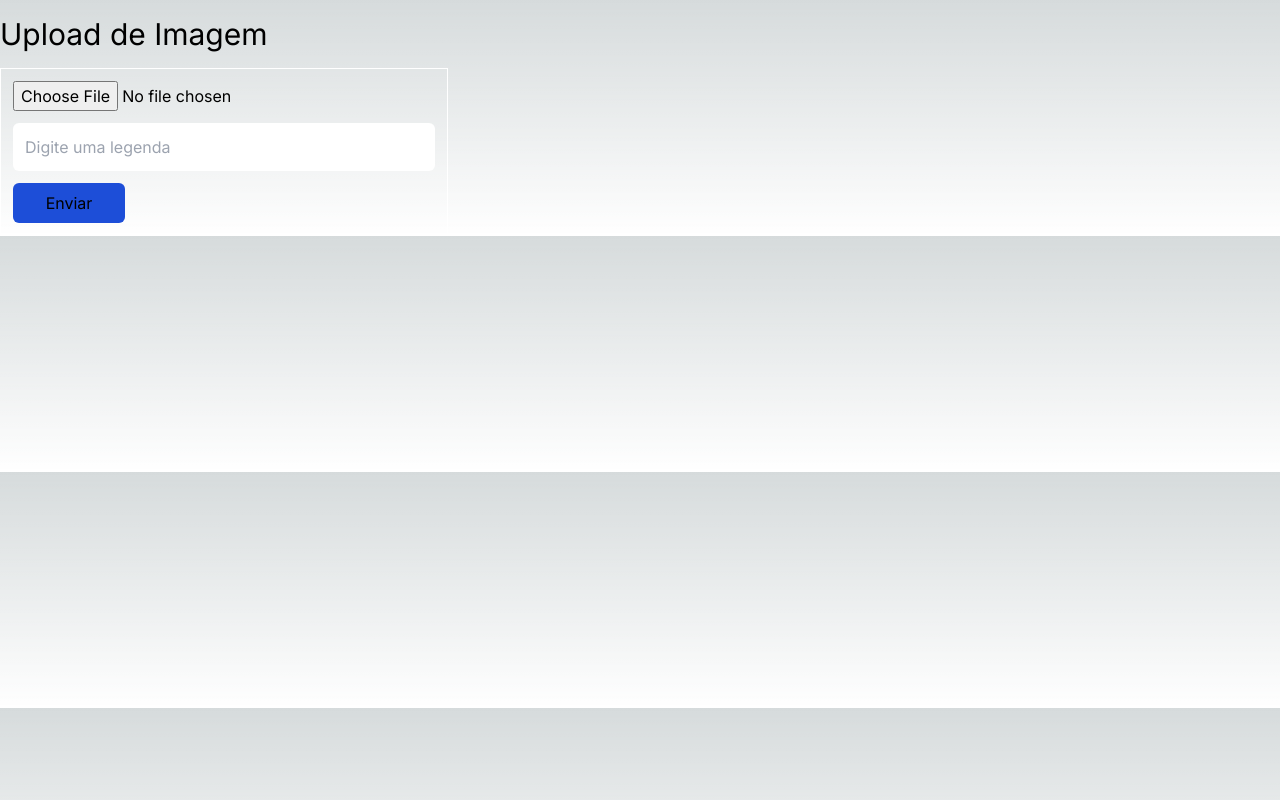
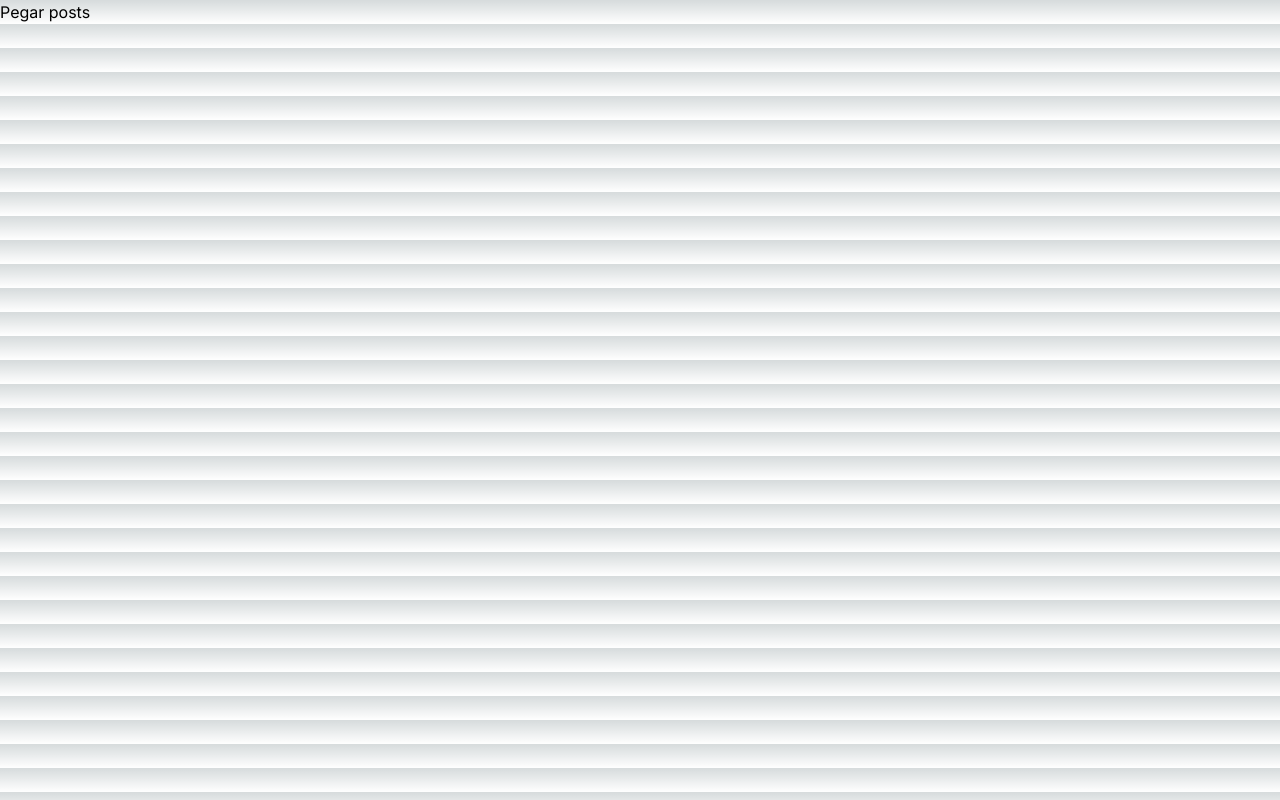
Before and after one commit to ClaudineRoberto/curso-react, a Next.js app in the folder react-primeiro-projeto/: page / in a window 1280 px wide. Built offline with nearby package versions, Linux system fonts and the light colour scheme.

Commit message:
fazendo requisição GET com axios

```diff
--- a/react-primeiro-projeto/src/app/page.tsx
+++ b/react-primeiro-projeto/src/app/page.tsx
@@ -1,68 +1,26 @@
 "use client"
 
-import { useRef, useState } from "react";
-
+import axios from "axios";
 
 const page = () => {
 
-  const [legendInput, setLegendInput] = useState('')
-  const fileInputRef = useRef<HTMLInputElement>(null)
+  const handleGetPosts = async () => {
+    const requestParams = {
+      postId: 1,
+      sort: 'desc'
+    }
 
-  const handleFileSend = async () => {
-    //verificando se existe o campo files dentro do campo input
-    if(fileInputRef.current?.files && fileInputRef.current.files.length > 0){
-      const fileItem = fileInputRef.current.files[0]
-      //verificando se o arquivo é uma imagem
-      const allowedTypes = ['image/jpeg', 'image/png', 'image/jpg']
+    const response = await axios.get("https://jsonplaceholder.typicode.com/comments", {
+      params: requestParams
+    })
 
-      if (allowedTypes.includes(fileItem.type)){
+    console.log(response.data)
 
-        const data = new FormData();
-        data.append('image', fileItem);
-        data.append('legend', legendInput);
-
-        const res = await fetch ('https://jsonplaceholder.typicode.com/posts', {
-          method: 'POST',
-          body: data,
-          headers: {
-            'Content-Type': 'multipart/form-data'
-          }
-        });
-
-        const json = await res.json();
-        console.log(json);
-
-      } else {
-        alert('Tipo de arquivo não permitido');
-      }
-
-    } else {
-      alert('Você precisa selecionar um arquivo');
-
-    }
   }
 
-    return (
+  return (
         <div className="container mx-auto">
-          <h1 className="text-3xl mt-4">Upload de Imagem</h1>
-
-            <div className="flex flex-col gap-3 max-w-md border border-white p-3 mt-4">
-              <input
-              type="file"
-              ref={fileInputRef}
-              />
-              <input
-              type="text"
-              placeholder="Digite uma legenda"
-              className="p-3 bg-white rounded-md text-black"
-              value={legendInput}
-              onChange={(event) => setLegendInput(event.target.value)}
-              />
-              <button
-              className="border-blue-900 bg-blue-700 w-28 px-3 py-2 rounded-md"
-              onClick={handleFileSend}
-              >Enviar</button>
-            </div>
+          <button onClick={handleGetPosts}>Pegar posts</button>
         </div>
     );
 }
```
Also changed, not shown: react-primeiro-projeto/package.json (+5 -4 lines), 1 other file (tests, documents, lock files or other folders).
